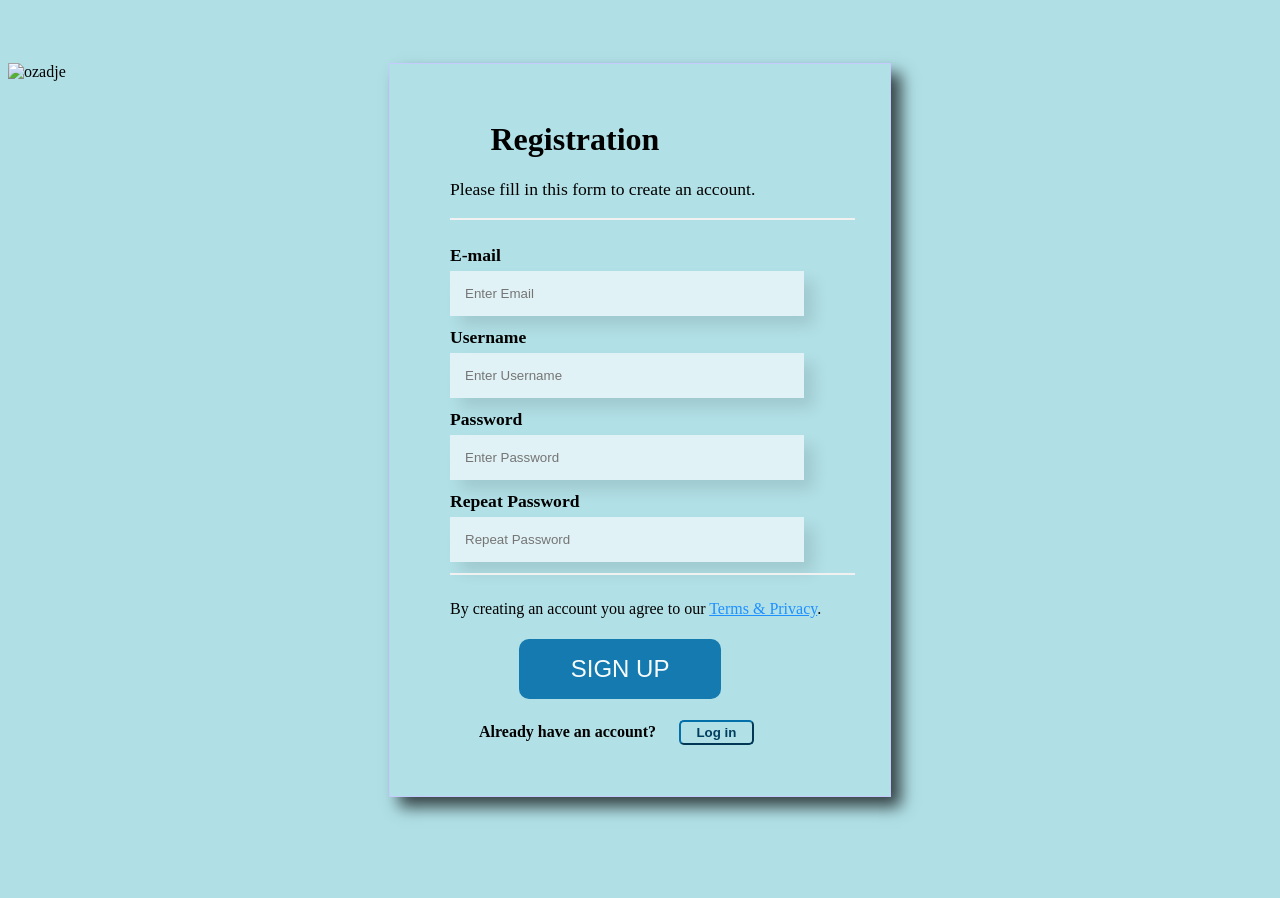
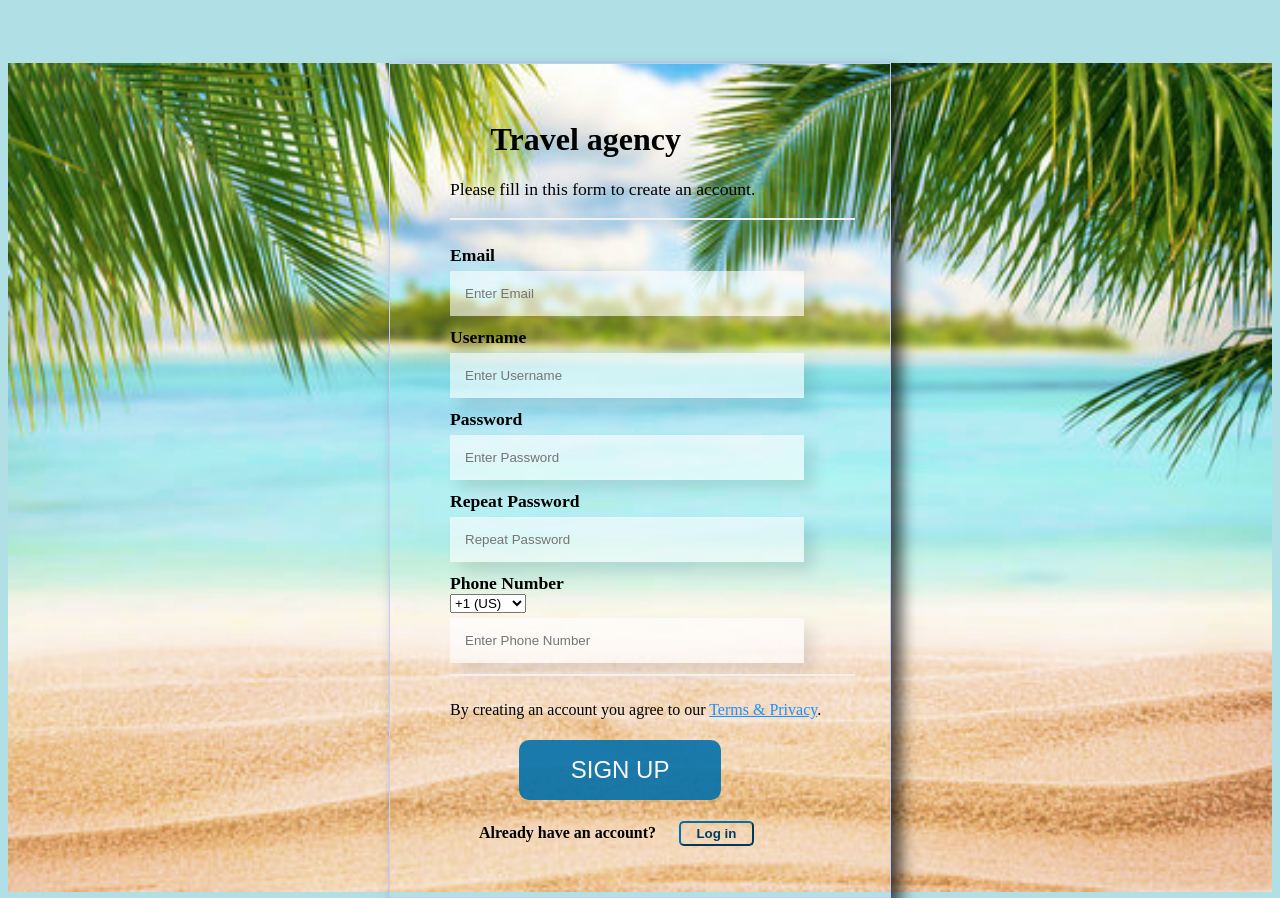
Before and after one commit to anejckl/obrazec, a plain HTML site: page index.html in a window 1280 px wide. Shown: the top 898 px of the page. Before the commit the page ends 860 px from the top, so only its background shows below. Drawn offline with Linux system fonts and the light colour scheme.

Commit message:
Add files via upload

```diff
--- a/index.html
+++ b/index.html
@@ -14,17 +14,15 @@
 <body>
 
 <div class="main">
-
-    <img src="background.jpg" alt="ozadje">
-
+    <img src="IMAGE1.png" alt="ozadje">
     <div class="formBackground">
         <form action="/#.php">
             <div class="container">
-                <h1>Registration</h1>
+                <h1>Travel agency</h1>
                 <p class="header">Please fill in this form to create an account.</p>
                 <hr>
 
-                <label for="email"><b>E-mail</b></label>
+                <label for="email"><b>Email</b></label>
                 <input type="text" placeholder="Enter Email" name="email" id="email" required>
 
                 <label for="username"><b>Username</b></label>
@@ -35,6 +33,15 @@
 
                 <label for="psw-repeat"><b>Repeat Password</b></label>
                 <input type="password" placeholder="Repeat Password" name="psw-repeat" id="psw-repeat" required>
+
+                <label for="phone"><b>Phone Number</b></label>
+                    <div class="phone-input">
+                        <select name="country-code" id="country-code">
+                            <option value="+1">+1 (US)</option>
+                            <option value="+44">+44 (UK)</option>
+                        </select>
+                        <input type="text" placeholder="Enter Phone Number" name="phone" id="phone" required>
+                    </div>
                 <hr>
                 <p class="formFooter">By creating an account you agree to our <a href="#">Terms & Privacy</a>.</p>
 
```
Also changed, not shown: IMAGE1.png (added), style.css (line endings or trailing spaces).
